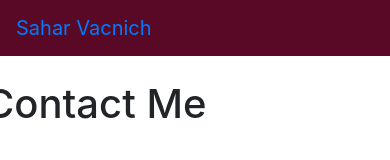
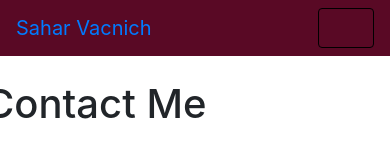
Before and after one commit to saharVac/bootstrap-portfolio, a plain HTML site: page contact.html in a window 390 px wide. Shown: the top 160 px of the page. Drawn offline with nearby package versions, Linux system fonts and the light colour scheme.

Commit message:
Gave border to toggler that cant be seen with new background color

```diff
--- a/contact.html
+++ b/contact.html
@@ -31,6 +31,7 @@
         aria-controls="navbarNavAltMarkup"
         aria-expanded="false"
         aria-label="Toggle navigation"
+        style="border: 1px solid black !important"
       >
         <span class="navbar-toggler-icon"></span>
       </button>
```
Also changed, not shown: index.html (+1 -0 lines), portfolio.html (+1 -0 lines).
